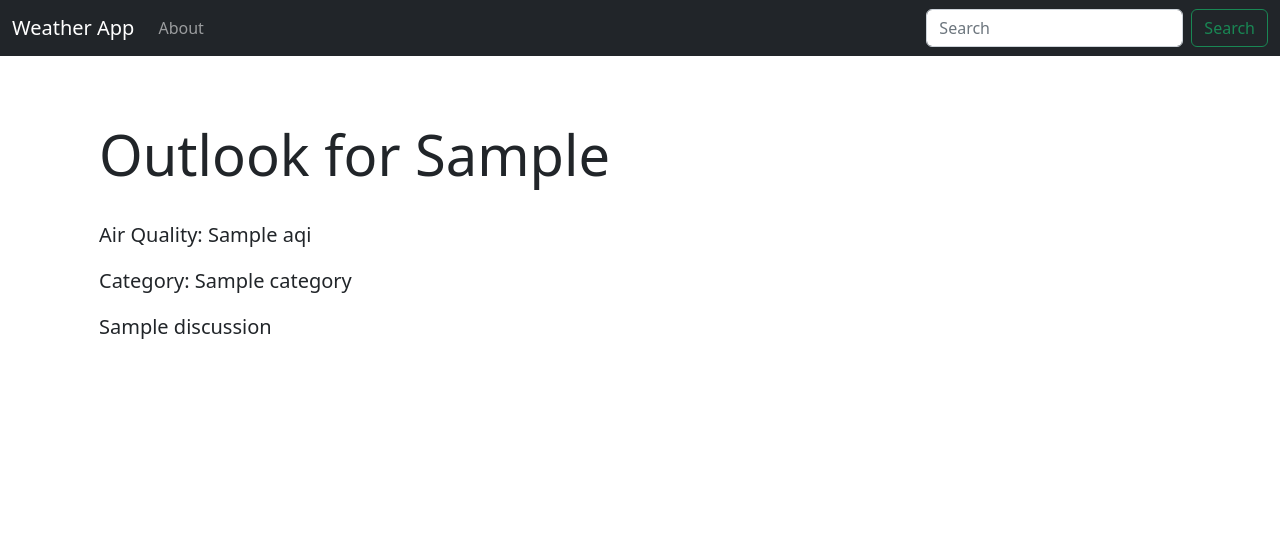
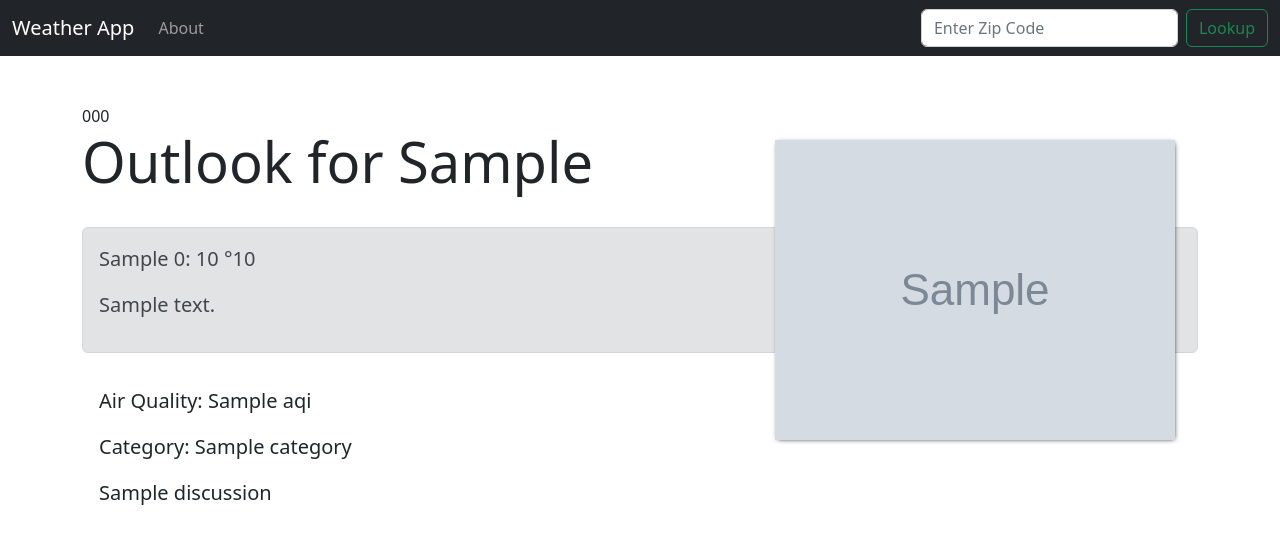
Before and after one commit to mkenney90/django-weather, a Django app: template lookup/templates/home.html in a window 1280 px wide. Shown: the top 544 px of the page. Run offline with Django 4.2, Linux system fonts and the light colour scheme; the template is opened without the code that fills it: most values are stand-ins (such as "Sample title", 1, 10 or a date in 2020); grey boxes marked "Sample" are stand-in pictures.

Commit message:
added geolookup and weather api

```diff
--- a/lookup/templates/base.html
+++ b/lookup/templates/base.html
@@ -52,18 +52,22 @@
                             >
                         </li>
                     </ul>
-                    <form class="d-flex" role="search">
+                    <form action="{% url 'home' %}" class="d-flex" role="search" method="POST">
+                        {% csrf_token %}
                         <input
                             class="form-control me-2"
-                            type="search"
-                            placeholder="Search"
+                            type="number"
+                            minlength="5"
+                            maxlength="5"
+                            placeholder="Enter Zip Code"
                             aria-label="Search"
+                            name="zipcode"
                         />
                         <button
                             class="btn btn-outline-success"
                             type="submit"
                         >
-                            Search
+                            Lookup
                         </button>
                     </form>
                 </div>
--- a/lookup/templates/home.html
+++ b/lookup/templates/home.html
@@ -1,16 +1,28 @@
 {% extends 'base.html' %} {% block content %}
 
-{% if api %}
-    {% if api == "error" %}
-        <b>There was an problem with the API request</b>
+{{ zipcode }}
+
+{% if response %}
+    {% if response == "error" %}
+        <div class="alert alert-secondary">
+            <p class="lead">There was an problem with the API request.</p>
+        </div>
+    {% elif response == "notfound" %}
+        <div class="alert alert-secondary">
+            <p class="lead">The specified zipcode is invalid.</p>
+        </div>
     {% else %}
 
+        <h1 class="display-4">Outlook for {{ response.aqi.0.ReportingArea }}</h1><br />
+        <div class="alert alert-secondary">
+            <p class="lead">{{ response.weather.properties.periods.0.name }}: {{ response.weather.properties.periods.0.temperature }} &#176;{{ response.weather.properties.periods.0.temperatureUnit }}</p>
+            <p class="lead">{{ response.weather.properties.periods.0.detailedForecast }}</p>
+            <img src="{{ response.weather.properties.periods.0.icon }} " style="position:absolute; right:2%; top:50%; transform:translateY(-50%); box-shadow: 1px 1px 5px -2px black";/>
+        </div>
         <div class="alert alert-{{ category_color }}">
-            <h1 class="display-4">Outlook for {{ api.0.ReportingArea }}</h1><br />
-
-            <p class="lead">Air Quality: {{ api.0.AQI }}</p>
-            <p class="lead">Category: {{ api.0.Category.Name }}</p>
-            <p class="lead">{{ api.0.Discussion }}</p>
+            <p class="lead">Air Quality: {{ response.aqi.0.AQI }}</p>
+            <p class="lead">Category: {{ response.aqi.0.Category.Name }}</p>
+            <p class="lead">{{ response.aqi.0.Discussion }}</p>
         </div>
 
     {% endif %}
```
Also changed, not shown: lookup/views.py (+76 -16 lines).
